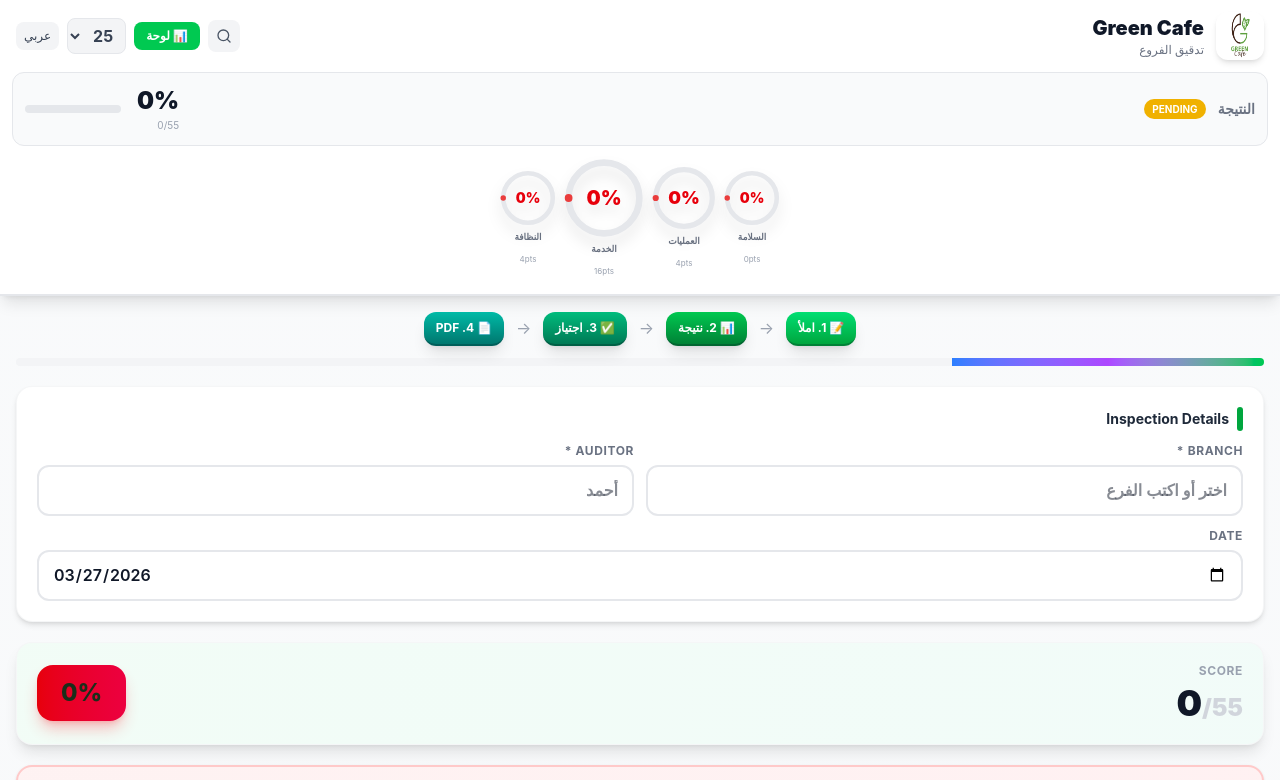
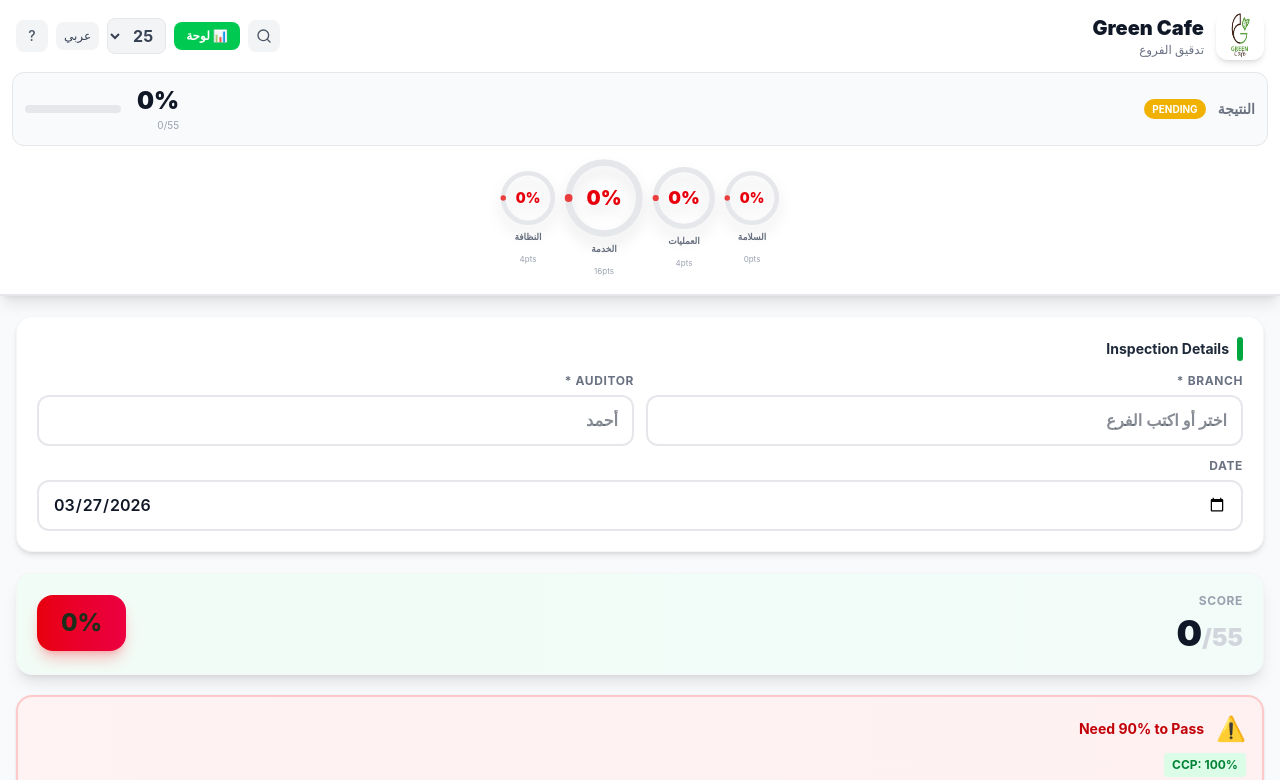
Before and after one commit to walidsobhie-code/green-cafe-audit, a Next.js app: page / in a window 1280 px wide. Shown: the top 780 px of the page. Built offline with nearby package versions, Linux system fonts and the light colour scheme.

Commit message:
feat: show draft button in header, hide help by default, add help toggle

```diff
--- a/app/AuditForm.tsx
+++ b/app/AuditForm.tsx
@@ -29,7 +29,7 @@ const scoreButtons = [
 
 export default function AuditForm() {
   const [lang, setLang] = useState<'en' | 'ar'>('en');
-  const [showHelp, setShowHelp] = useState(true);
+  const [showHelp, setShowHelp] = useState(false);
   const [showSearch, setShowSearch] = useState(false);
   const [searchQuery, setSearchQuery] = useState('');
   const [copied, setCopied] = useState(false);
@@ -372,6 +372,11 @@ ${actionText}`;
 
             {/* Right: Controls */}
             <div className="flex items-center gap-2">
+              {hasDraft && !submitted && (
+                <button onClick={clearDraft} className="px-2 py-1.5 bg-amber-100 hover:bg-amber-200 border border-amber-300 rounded-lg text-xs font-bold text-amber-700" title="Clear draft">
+                  📝 {t('Clear', 'مسح')}
+                </button>
+              )}
               <button onClick={() => setShowSearch(!showSearch)} className="p-2 bg-gray-100 hover:bg-gray-200 rounded-lg text-gray-600">
                 <Search className="w-4 h-4" />
               </button>
@@ -384,6 +389,9 @@ ${actionText}`;
               </select>
               <button onClick={() => setLang(isArabic ? 'en' : 'ar')} className="px-2 py-1.5 bg-gray-100 hover:bg-gray-200 rounded-lg text-xs font-bold text-gray-700">
                 {isArabic ? 'EN' : 'عربي'}
+              </button>
+              <button onClick={() => setShowHelp(!showHelp)} className="w-8 h-8 bg-gray-100 hover:bg-gray-200 rounded-lg flex items-center justify-center text-sm font-bold text-gray-600">
+                ?
               </button>
             </div>
           </div>
```
